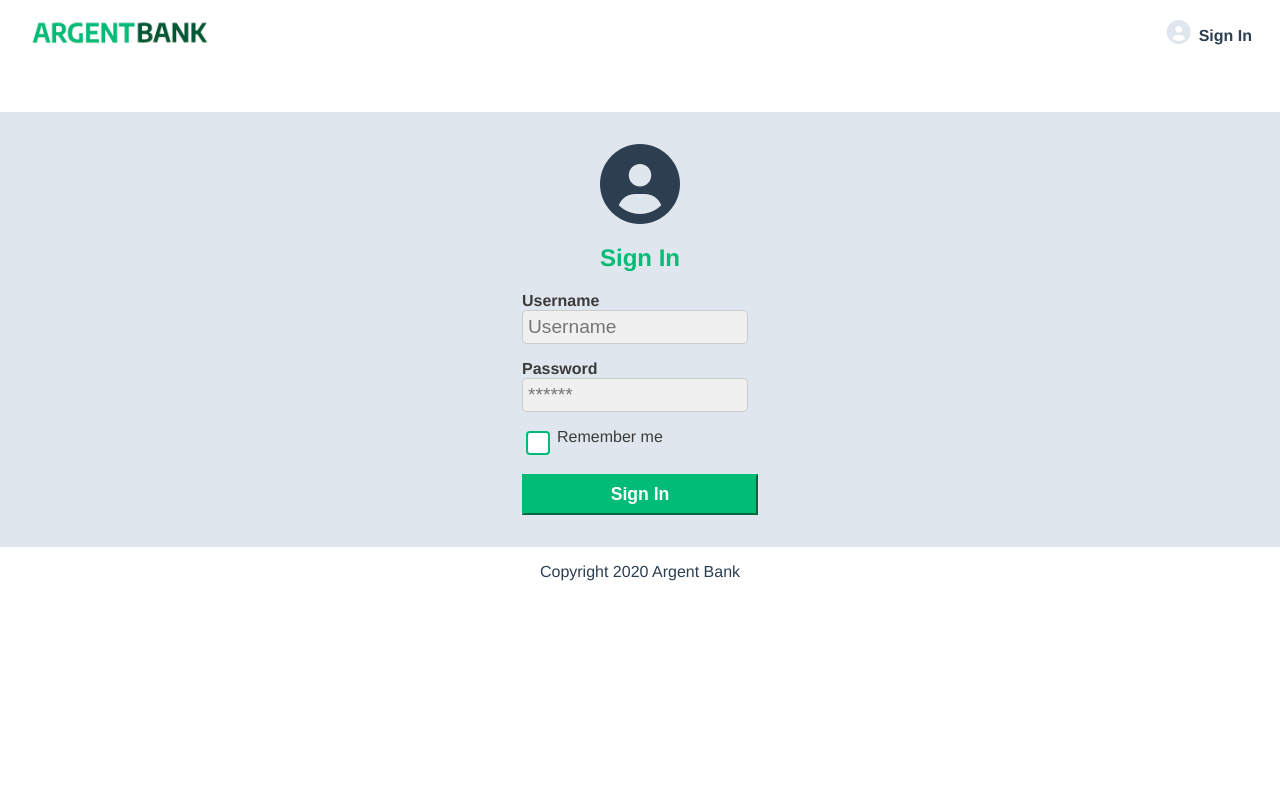
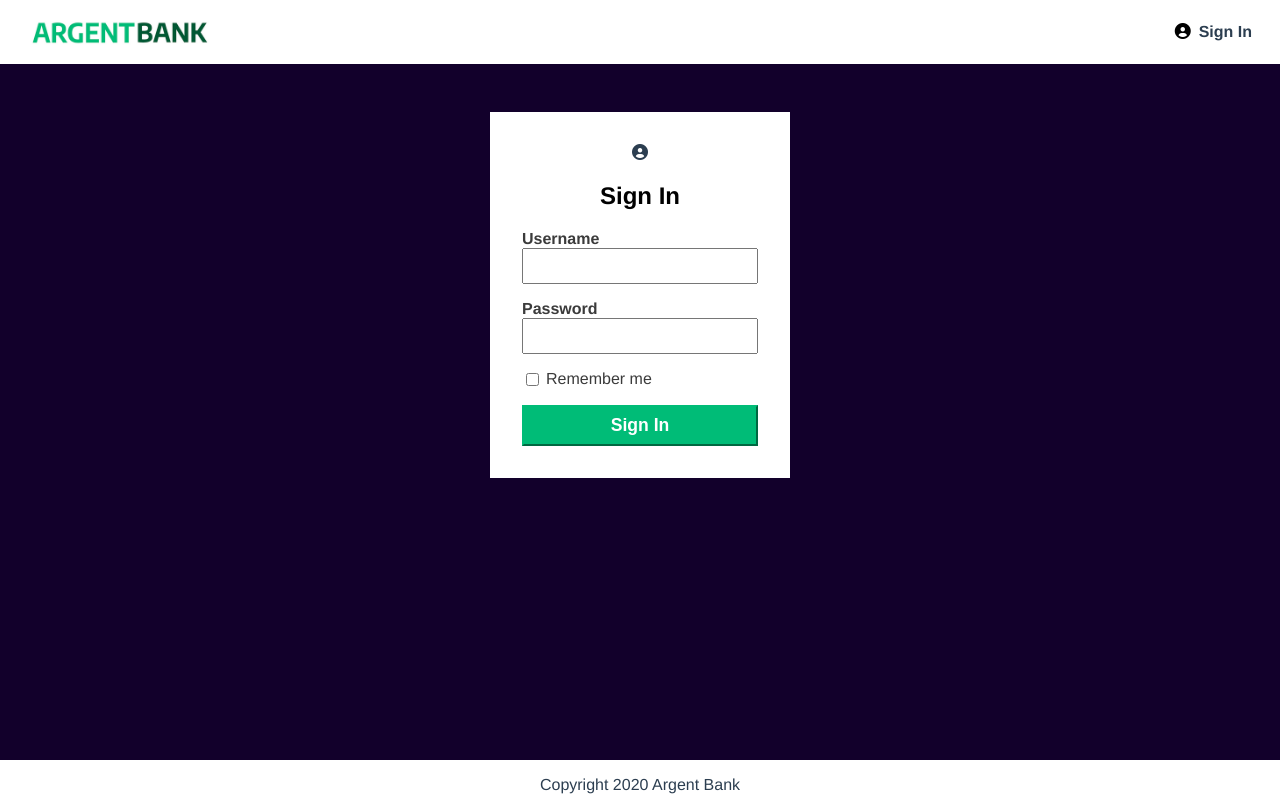
Before and after one commit to jeremydlny/Developpeur-application-Projet13, a React (Vite) app in the folder frontend/: page /login in a window 1280 px wide. Built offline with nearby package versions, Linux system fonts and the light colour scheme.

Commit message:
Fin de modification css

```diff
--- a/frontend/src/Style/layout/footer.css
+++ b/frontend/src/Style/layout/footer.css
@@ -7,10 +7,11 @@
     padding: 2rem 0 1.5rem;
   }
 
-  .footer-text {
+.footer-text {
     margin: 0;
     padding: 0;
     color: black;
+    padding-top: 20px;
   }
 
   /* Fin gestion du Footer */
--- a/frontend/src/Style/layout/header.css
+++ b/frontend/src/Style/layout/header.css
@@ -12,18 +12,25 @@
     color: #2c3e50;
   }
 
-  .main-nav a.router-link-exact-active {
+  /* .main-nav a.router-link-exact-active {
     color: #42b983;
+  } */
+
+  .fa {
+      display: inline-block;
+      font: normal normal normal 14px / 1 FontAwesome;
+      font-size: inherit;
+      text-rendering: auto;
+      -webkit-font-smoothing: antialiased;
   }
 
+
   .main-nav-item .fa-user-circle {
-    color: #E0E6ED;
-    font-size: 1.5rem;
+    color: black;
     margin-right: 0.5rem;
   }
 
   .main-nav-item .fa-sign-out {
-    font-size: 1.5rem;
     margin-right: 0.5rem;
   }
 
@@ -32,9 +39,9 @@
     color: #333;
   }
 
-  .main-nav-item .fa-user-circle:hover {
+  /* .main-nav-item .fa-user-circle:hover {
     color: #007b50;
-  }
+  } */
 
   .main-nav-item {
     text-decoration: none;
--- a/frontend/src/Style/pages/home.css
+++ b/frontend/src/Style/pages/home.css
@@ -1,5 +1,4 @@
 /* Gestion de la page Home */
-
 .main {
   flex: 1;
   background-color: #E0E6ED;
@@ -22,66 +21,68 @@
 
 .hero {
   background-image: url('/src/assets/bank-tree.jpeg');
-    background-position: 0 -50px;
+  background-position: center;
   background-size: cover;
   background-repeat: no-repeat;
-    background-color: #E0E6ED;
-    height: 300px;
+  height: 400px;
   position: relative;
-  }
-
-  .hero-content {
-    position: relative;
-    top: 2rem;
-    width: 200px;
-    padding: 2rem;
-    text-align: left;
-    margin: 0 auto;
-    background: linear-gradient(335deg, rgba(0, 188, 119, 1) 35%, rgba(47, 79, 79, 1) 100%);
-    border-radius: 25px;
-  }
-
-  .hero-content .subtitle {
-    font-weight: bold;
-    font-size: 1rem;
-    margin: 0;
-    color: #ffffff
-  }
-
-  .hero-content .text {
-    margin-bottom: 0;
-    font-size: 0.9rem;
-    color: #ffffff;
-    font-weight: 300;
-  }
-
-  @media (min-width: 920px) {
-    .hero {
-      height: 400px;
-      background-position: 0% 33%;
 }
 
 .hero-content {
   position: absolute;
   top: 50px;
   right: 50px;
-      width: 300px;
-      margin: 2rem;
+  width: 280px;
+  padding: 2rem;
+  text-align: left;
+  background: #ffffff;
+  color: #ffffff;
 }
 
 .hero-content .subtitle {
+  font-weight: bold;
   font-size: 1.5rem;
+  margin: 0 0 10px 0;
+  color: black;
 }
 
 .hero-content .text {
+  margin: 0;
   font-size: 1.2rem;
+  font-weight: 300;
+  color: black;
+}
+
+@media (max-width: 920px) {
+  .hero {
+    height: 300px;
+    background-position: 0 -50px;
+  }
+
+  .hero-content {
+    width: 200px;
+    top: 2rem;
+    right: auto;
+    margin: 0 auto;
+    position: relative;
+  }
+
+  .hero-content .subtitle {
+    font-size: 1rem;
+  }
+
+  .hero-content .text {
+    font-size: 0.9rem;
   }
 }
 
 .features {
   display: flex;
   flex-direction: column;
-    background-color: #E0E6ED;
+  align-items: center;
+  background-color: #ffffff;
+  padding: 2rem 0;
+  border-bottom: 2px solid #ccc;
 }
 
 .features p {
@@ -94,16 +95,20 @@
   }
 }
 
+.feature-item {
+  text-align: center;
+  margin: 1.5rem 0;
+  padding: 0 1.5rem;
+}
+
 .feature-icon {
   width: 100px;
+  height: 100px;
   border: 10px solid #00bc77;
   border-radius: 50%;
   padding: 1rem;
-  }
-
-  .feature-item {
-    flex: 1;
-    padding: 2.5rem;
+  margin-bottom: 1rem;
+  display: inline-block;
 }
 
 .feature-item-title {
@@ -113,4 +118,4 @@
   margin-bottom: 0.5rem;
 }
 
-  /* FIn gestion de la page Home */
+/* Fin gestion de la page Home */
--- a/frontend/src/Style/pages/login.css
+++ b/frontend/src/Style/pages/login.css
@@ -1,4 +1,21 @@
 /* Gestion de la page Login */
+
+.main {
+  background-color: #12002b;
+  min-height: 87vh;
+}
+
+.padding {
+  padding: 3rem;
+}
+
+.fa {
+    display: inline-block;
+    font: normal normal normal 14px / 1 FontAwesome;
+    font-size: inherit;
+    text-rendering: auto;
+    -webkit-font-smoothing: antialiased;
+}
 
 .sign-in-button {
     display: block;
@@ -13,15 +30,15 @@
   }
 
   .sign-in-content {
+    background-color: #fff;
     box-sizing: border-box;
     width: 300px;
     margin: 0 auto;
-    margin-top: 3rem;
     padding: 2rem;
   }
 
   .sign-in-content h1 {
-    color: #00bc77
+    color: black;
   }
 
   .sign-in-icon {
@@ -29,18 +46,8 @@
   }
 
   .input-wrapper input {
-    background-color: #f0f0f0;
-    /* Même fond que sur la page profil */
-    border: 1px solid #ccc;
-    /* Bordure grise claire */
-    border-radius: 5px;
-    /* Coins arrondis */
-    padding: 10px;
-    font-size: 1rem;
-    color: #666666;
-    /* Couleur du texte grise claire */
-    margin-right: 10px;
-    /* Espacement autour */
+    padding: 5px;
+    font-size: 1.2rem;
   }
 
   .input-wrapper input:focus {
@@ -75,40 +82,8 @@
     font-size: 1.2rem;
   }
 
-  /* Style de la checkbox avec la couleur #00bc77 */
-  input[type="checkbox"] {
-    accent-color: #00bc77;
-    /* Pour appliquer la couleur verte à la case à cocher */
-  }
-  /* General Checkbox Styles */
-  input[type="checkbox"] {
-    appearance: none; /* Remove default checkbox styles */
-    width: 24px;
-    height: 24px;
-    border: 2px solid #00bc77; /* Checkbox border color */
-    border-radius: 4px;
-    background-color: #fff; /* Checkbox background */
-    position: relative;
-    cursor: pointer;
-  }
-
-  /* Styles for Checked State */
-  input[type="checkbox"]:checked {
-    background-color: #00bc77;
-    border-color: #00bc77;
-  }
-
-  /* Checkmark styling */
-  input[type="checkbox"]:checked::before {
-    content: '✔';
-    color: white;
-    font-size: 16px;
-    display: block;
-    text-align: center;
-    position: absolute;
-    top: 50%;
-    left: 50%;
-    transform: translate(-50%, -50%);
+  .errorMessage {
+    color: red;
   }
 
   /* Fin gestion de la page Login */
--- a/frontend/src/Style/pages/profil.css
+++ b/frontend/src/Style/pages/profil.css
@@ -1,10 +1,31 @@
 /* Gestion de la page Profil */
 
+.info {
+  padding-bottom: 32px;
+  display: flex;
+  justify-content: space-between;
+  align-items: center;
+  /* border: 1px solid black; */
+  /* background-color: #fff; */
+  width: 80%;
+  margin: 0 auto;
+  flex-direction: column;
+  padding: 1.5rem;
+  box-sizing: border-box;
+  text-align: left;
+  margin-bottom: 2rem;
+}
+
 .info h1 {
-    color: #333333;
-    margin-bottom: 20px;
-    font-size: 1.5rem;
-  }
+  color: white;
+  padding-top: 21px;
+  margin-top: 0;
+}
+
+.info h2 {
+  color: white;
+  margin-top: 0;
+}
 
   .info .input-group {
     display: flex;
@@ -15,7 +36,6 @@
   .info input[type="text"] {
     background-color: #f0f0f0;
     border: 1px solid #ccc;
-    border-radius: 5px;
     padding: 10px;
     font-size: 1rem;
     color: #666666;
@@ -30,7 +50,9 @@
 
   .button-group {
     display: flex;
-    justify-content: space-between;
+    justify-content: center;
+    gap: 10px; /* Espace entre les boutons */
+    margin-top: 20px;
   }
 
   .edit-button {
@@ -38,11 +60,10 @@
     border: none;
     color: #fff;
     padding: 10px 20px;
-    border-radius: 5px;
+    border-color: #00bc77;
+    background-color: #00bc77;
     font-size: 1rem;
     cursor: pointer;
-    margin-right: 10px;
-    flex: 1;
   }
 
   .edit-button:hover {
@@ -60,8 +81,7 @@
     align-items: center;
     border: 1px solid black;
     background-color: #fff;
-    width: 100%;
-    max-width: 1200px;
+    width: 80%;
     margin: 0 auto;
     flex-direction: column;
     padding: 1.5rem;
--- a/frontend/src/pages/public/Login.jsx
+++ b/frontend/src/pages/public/Login.jsx
@@ -56,12 +56,12 @@ const Login = () => {
                         <Form>
                             <div className="input-wrapper">
                                 <label htmlFor="email">Username</label>
-                                <Field name="email" type="text" placeholder="Username" autoComplete="off"></Field>
+                                <Field name="email" type="text" autoComplete="off"></Field>
                                 <ErrorMessage name="email" component="p" className='errorMessage' />
                             </div>
                             <div className="input-wrapper">
                                 <label htmlFor="password">Password</label>
-                                <Field name="password" type="password" placeholder="******" autoComplete="off"></Field>
+                                <Field name="password" type="password" autoComplete="off"></Field>
                                 <ErrorMessage name="password" component="p" className='errorMessage' />
                             </div>
                             <div className="input-remember">
--- a/frontend/src/pages/public/Profil.jsx
+++ b/frontend/src/pages/public/Profil.jsx
@@ -13,6 +13,7 @@ const Profil = () => {
   const { firstName, lastName } = useSelector(userSelector);
   const [newFirstName, setNewFirstName] = useState(firstName);
   const [newLastName, setNewLastName] = useState(lastName);
+  const [isEditing, setIsEditing] = useState(false); // Pour contrôler l'affichage du formulaire ou du texte
 
   const dispatch = useDispatch();
   const navigate = useNavigate();
@@ -44,6 +45,7 @@ const Profil = () => {
     console.log("Submitting:", { firstName: newFirstName, lastName: newLastName });
 
     dispatch(setUserProfile({ firstName: newFirstName, lastName: newLastName }));
+    setIsEditing(false); // Retour au mode affichage après sauvegarde
 
     // Log pour confirmer la mise à jour dans le store
     console.log("Store updated:", { firstName: newFirstName, lastName: newLastName });
@@ -53,6 +55,14 @@ const Profil = () => {
     <div className="main">
       <div className="info">
         <h1>Welcome back</h1>
+        {!isEditing ? (
+          // Affichage du texte et du bouton "Edit Name"
+          <>
+            <h2>{firstName} {lastName}!</h2>
+            <button onClick={() => setIsEditing(true)} className="edit-button">Edit Name</button>
+          </>
+        ) : (
+          // Affichage du formulaire de modification
           <form onSubmit={handleSubmit}>
             <div className="input-group">
               <input
@@ -70,9 +80,10 @@ const Profil = () => {
             </div>
             <div className="button-group">
               <button type="submit" className="edit-button">Save</button>
-            <button type="button" className="edit-button">Cancel</button>
+              <button type="button" className="edit-button" onClick={() => setIsEditing(false)}>Cancel</button>
             </div>
           </form>
+        )}
       </div>
 
       {/* Affichage des comptes bancaires */}
```
Lines whose indentation alone changed are shown as unchanged.
